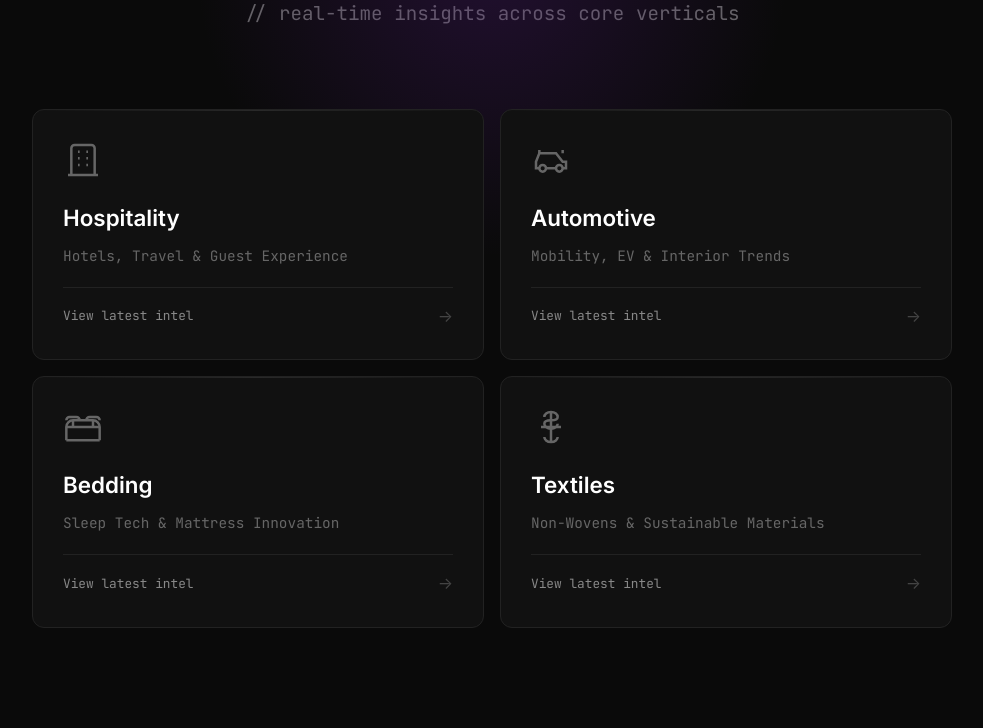
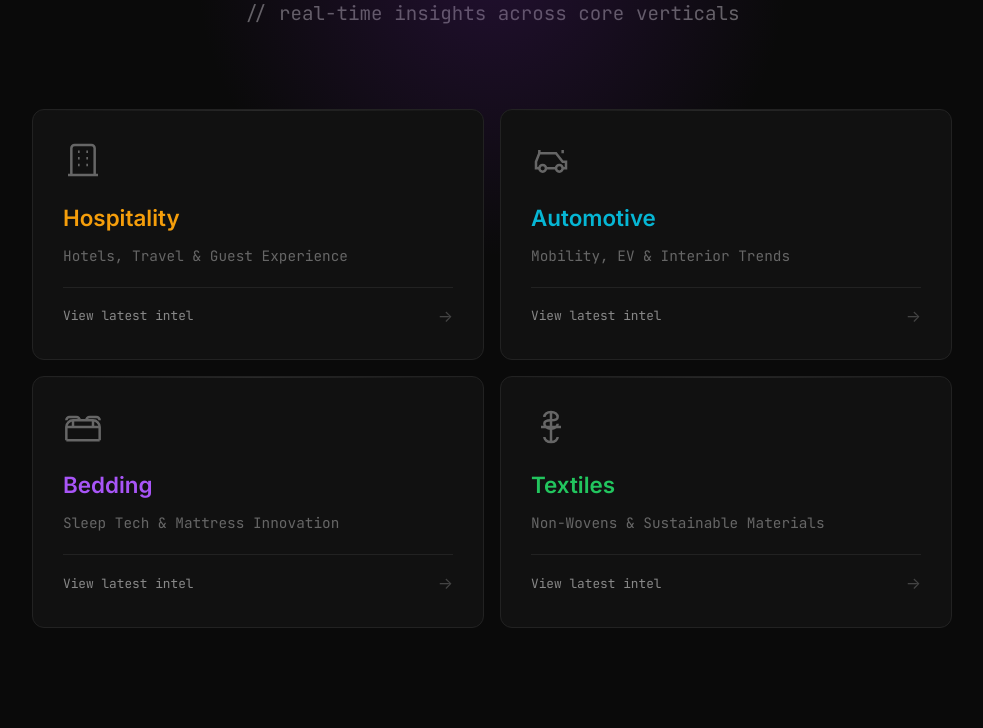
Before and after one commit to lollo408/CLAUDECODE, a Flask app: page / in a window 1280 px wide. Shown: the part 261-989 px from the top of the page, without its empty margins (148-1131 px from the left). Run offline with Flask 3, Linux system fonts and the light colour scheme; parts of the project's set-up code (start-up, migrations or seed data) failed here and were passed over.

Commit message:
Color vertical titles on homepage with accent colors
Update home.html to apply specific accent colors to card titles based on their vertical category using CSS selectors.

Replit-Commit-Author: Agent
Replit-Commit-Session-Id: fbe55c37-26b4-4003-b498-9c1309109c30
Replit-Commit-Checkpoint-Type: intermediate_checkpoint
Replit-Commit-Event-Id: 276b3a9b-7281-4352-9f4d-2b64cda04765
Replit-Commit-Screenshot-Url: https://storage.googleapis.com/screenshot-production-us-central1/19d2999f-c645-40ac-b478-e319ef3657b4/fbe55c37-26b4-4003-b498-9c1309109c30/CeL2FxB
Replit-Helium-Checkpoint-Created: true

```diff
--- a/templates/home.html
+++ b/templates/home.html
@@ -135,9 +135,13 @@
     .card-title {
         font-size: 1.4rem;
         font-weight: 600;
-        color: #fff;
         margin-bottom: 8px;
     }
+
+    .terminal-card.hospitality .card-title { color: #f59e0b; }
+    .terminal-card.automotive .card-title { color: #06b6d4; }
+    .terminal-card.bedding .card-title { color: #a855f7; }
+    .terminal-card.textiles .card-title { color: #22c55e; }
 
     .card-desc {
         font-size: 0.9rem;
```
Also changed, not shown: 1 other file.
